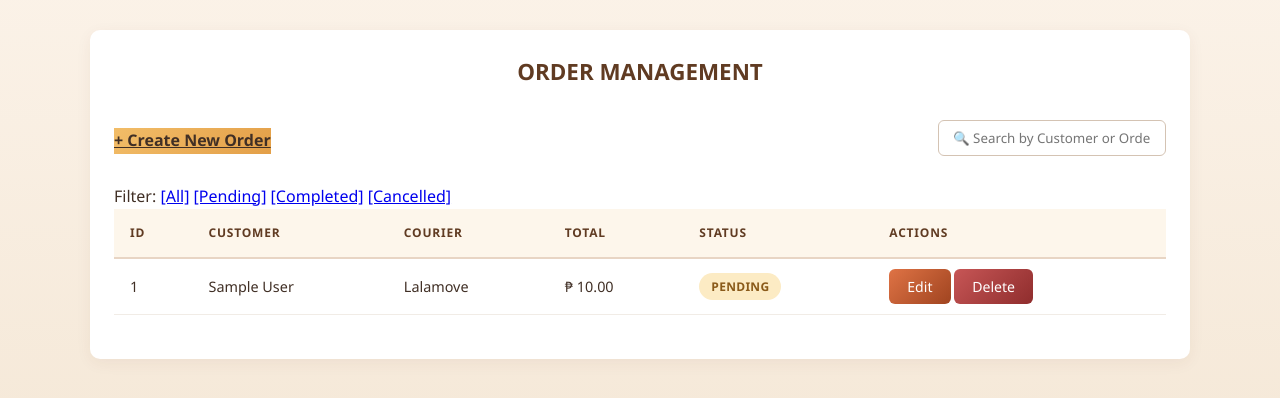
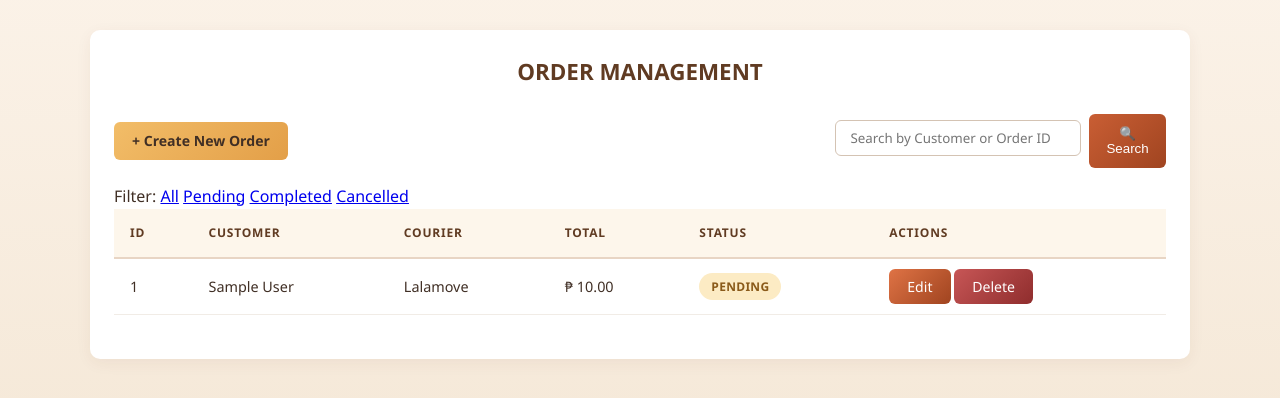
Before and after one commit to Furyk1923/Amah-Mary-s-Kitchen-by-Bare-Minimum, a PHP site: page /orders.php in a window 1280 px wide. Shown: the part 108-506 px from the top of the page. Run offline with PHP 8.4, Linux system fonts and the light colour scheme; the visitor is signed in with stand-in values (Sample User, id 1); tables that the repository leaves empty hold one stand-in row (values such as "Sample post").

Commit message:
Update orders.php

```diff
--- a/orders.php
+++ b/orders.php
@@ -429,21 +429,25 @@ $total_pages = max(1, ceil($total_rows / $per_page));
 
 <?php else: ?>
     <!-- ==================== ORDER LIST ==================== -->
-    <h2 class="page-title">ORDER MANAGEMENT</h2>
+<h2 class="page-title">ORDER MANAGEMENT</h2>
 
     <div class="order-toolbar">
-        <a href="orders.php?action=add" class="btn-add-new">+ Create New Order</a>
+        <a href="orders.php?action=add" class="btn btn-add-new">+ Create New Order</a>
+
         <form method="get" action="orders.php" class="search-bar">
-            <input type="text" name="search" value="<?= htmlspecialchars($search) ?>" placeholder="🔍 Search by Customer or Order ID">
-            <?php if ($filter !== 'All'): ?><input type="hidden" name="filter" value="<?= htmlspecialchars($filter) ?>"><?php endif; ?>
+            <input type="text" name="search" value="<?= htmlspecialchars($search) ?>" placeholder="Search by Customer or Order ID">
+            <?php if ($filter !== 'All'): ?>
+                <input type="hidden" name="filter" value="<?= htmlspecialchars($filter) ?>">
+            <?php endif; ?>
+            <button type="submit">🔍 Search</button>
         </form>
     </div>
 
-    <div class="filter-bar">
-        Filter:
+    <div class="filter-group">
+        <span>Filter:</span>
         <?php foreach (['All','Pending','Completed','Cancelled'] as $f): ?>
             <a href="orders.php?filter=<?= $f ?>&search=<?= urlencode($search) ?>"
-               class="filter-chip <?= $filter === $f ? 'active' : '' ?>">[<?= $f ?>]</a>
+               class="filter-link <?= $filter === $f ? 'active' : '' ?>"><?= $f ?></a>
         <?php endforeach; ?>
     </div>
 
```
